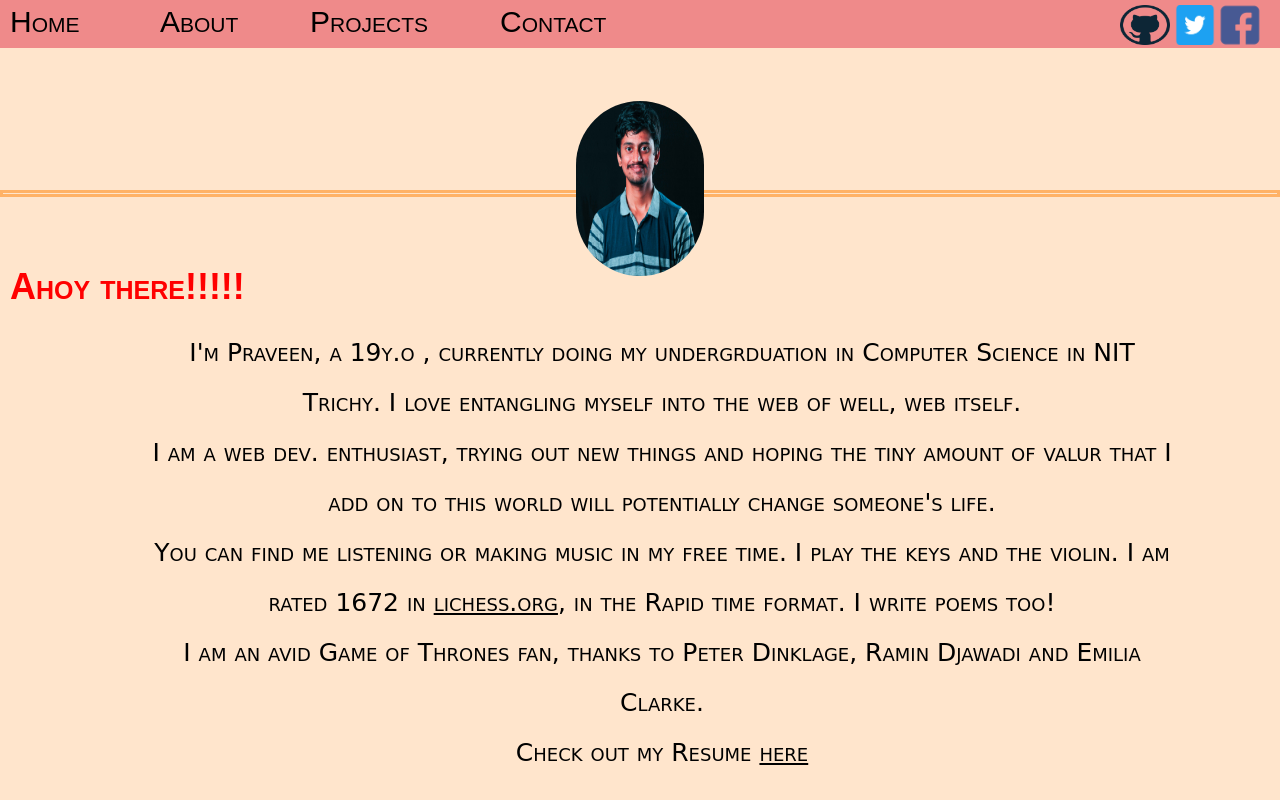
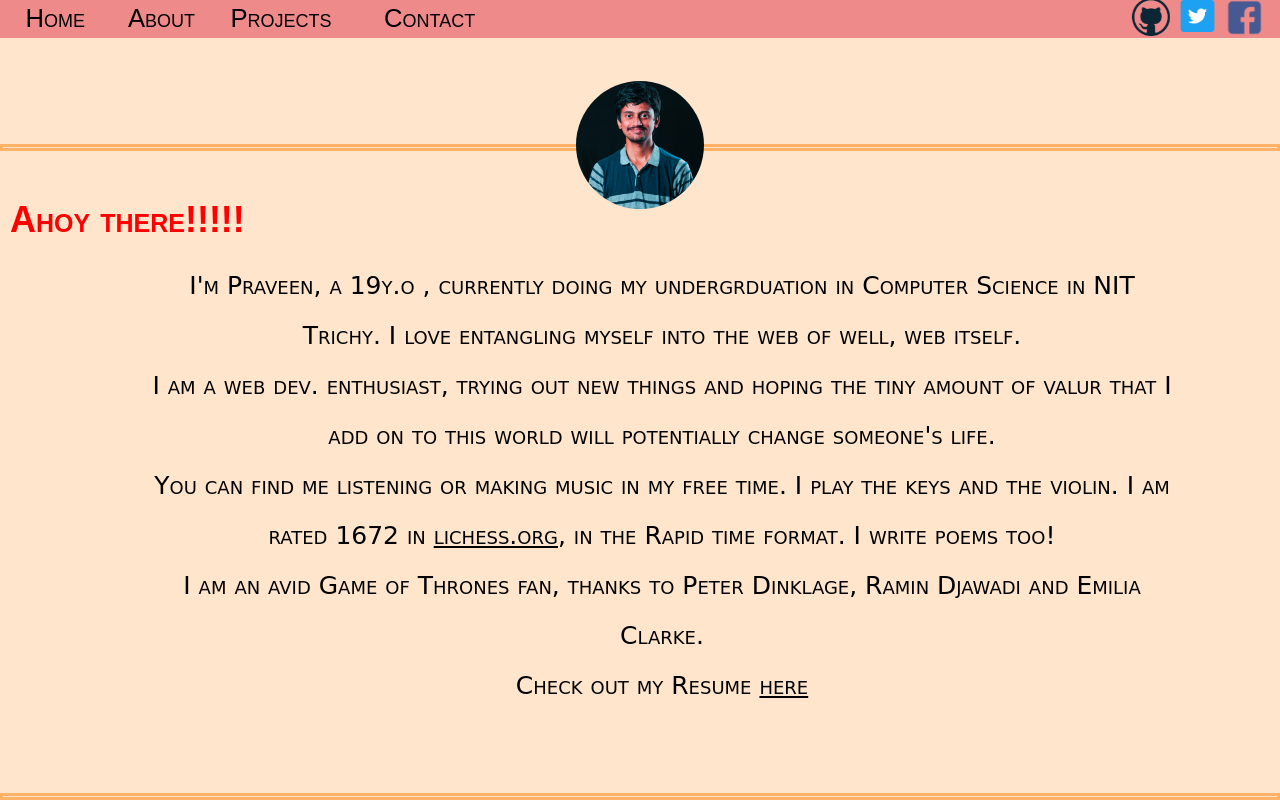
Before and after one commit to gigatesseract/gigatesseract.github.io, a plain HTML site: page index.html in a window 1280 px wide. Shown: the top 800 px of the page. Drawn offline with Linux system fonts and the light colour scheme.

Commit message:
alien box fix + WRD

```diff
--- a/index.html
+++ b/index.html
@@ -4,6 +4,7 @@
     <meta charset="utf-8">
     <!-- <link rel="stylesheet" href="https://cdnjs.cloudflare.com/ajax/libs/normalize/8.0.0/normalize.min.css"> -->
     <link rel="stylesheet" href="/styles.css">
+    <link rel="stylesheet" media="screen and (max-device-width: 900px) " href="/mobile.css">
     <title>Welcome!!</title>
   </head>
   <body id = "about">
@@ -36,14 +37,14 @@
     <li id = "bingo">Game, BINGO, purely C++.</li>
 
   </ul>
-<br><br><br><br><br><br>
-<hr / id = "contact">
+<br><br><br><br><br><br id = "contact">
+<hr />
 </div>
 <div class="contact">
-  <h3> You can reach me by.... </h3>
+  <h3> You can reach me on.... </h3>
   <a href="https://www.facebook.com/profile.php?id=100004667597877" target="_blank"><img class = "img" src = "/facebook-logo.png"> </a>
 
-  <a href = "#"><img class = "img1" src = "/Twitter-logo.png"></a>
+  <a href = "#"><img class = "img1" src = "/twitter-logo.png"></a>
   <a href="https://github.com/gigatesseract/" target="_blank"><img class = "img2" src = "/github-logo.png"> </a>
   <br><br>
   <hr />
--- /dev/null
+++ b/mobile.css
@@ -0,0 +1,9 @@
+.image{
+top: -40vw;
+left: 20vw;
+width: 55vw;
+height: 30vw;
+}
+body{
+
+}
--- a/styles.css
+++ b/styles.css
@@ -17,11 +17,13 @@ font-family: sans-serif;
 font-variant: small-caps;
 }
 .htext{
-  display: inline;
-  font-size: 30px;
+
+  font-size: 2vw;
+
   list-style: none;
   cursor: pointer;
   text-decoration: none;
+
 
 
 }
@@ -29,7 +31,7 @@ font-variant: small-caps;
   width: 100%;
   background-color: rgba(239, 138, 138, 0.85);
   position: fixed;
-  height: 6%;
+  height: 3vw;;
   margin: none;
   z-index: 1;
 }
@@ -37,32 +39,32 @@ font-variant: small-caps;
 .one{
 
 position: absolute;
-left: 10px;
-top: 5px;
+left: 2%;
+top: 10%;
 text-decoration: none;
 
 }
 .two{
 
-  position: fixed;
-  left: 160px;
-  top: 5px;
+  position: absolute;
+  left: 10%;
+  top: 10%;
 
 }
 .three{
 
-  position: fixed;
-  left: 310px;
-  top: 5px;
+  position: absolute;
+  left: 18%;
+  top: 10%;
 
 
 
 
 }
 .four{
-  left:500px;
-  position: fixed;
-  top: 5px;
+  left:30%;
+  position: absolute;
+  top: 10%;
 
 
 }
@@ -80,13 +82,15 @@ text-decoration: none;
 }
 .about{
   width: 100%;
-  height: 200px;
-  position:relative;
-  top: 100px;
+  height: 80%;
+  position: relative;
+  top: 5%;
 
 }
 .about {
   color: red;
+  top: 5em;
+
 
 }
 hr{
@@ -102,11 +106,11 @@ hr{
 }
 .about img{
   width: 10%;
-  height: 175px;
+  height: 80%;
   position: relative;
   left: 45%;
   bottom: 6px;
-  border-radius: 90px 90px 90px 90px;
+  border-radius: 80% 80% 80% 80%;
 }
 .about p{
   position: relative;
@@ -130,35 +134,49 @@ hr{
   color: black;
 }
 .projects{
-  position: relative;
-  top: 700px;
+
+position: relative;
+  top: 18vw;
+
 }
 .projects ul{
   width: 95%;
-  font-size: 50px;
+  font-size: 2.5vw;
   line-height: 150px;
   list-style: none;
   text-align: right;
+  position: relative;
+
+
+
+
+
 }
 .projects h3{
   text-align: center;
   font-size: 100px;
   display: block;
+
 }
 .about hr{
   position: relative;
-  top: 90px;
+  top: 5vw;
 }
 .image{
-  width: 500px;
-  height: 400px;
+  width: 28vw;
+  height: 22vw;
   position: absolute;
-  top: 350px;
-  left: 60px;
+  top: 3vw;
+  left: 12vw;
+}
+@media only screen and (max-width: 900px){
+  body  {
+        background-color: blue;
+    }
 }
 .contact{
   position: relative;
-  top: 800px;
+  top: 20vw;
   text-align: center;
   font-size: 100px;
   display: block;
@@ -166,30 +184,30 @@ hr{
 .img{
   width: 200px;
   height: 200px;
-  display: inline;
+  position: relative;
+
 
 }
 .img1{
   width: 160px;
   height: 130px;
-  position: relative;
+position: relative;
   bottom: 30px;
-  display: inline;
+
 }
 .imglink{
-  width: 60px;
-  height:60px;
+  width: 4vw;
+  height:4vw;
   position: fixed;
-  top: -5px;
+  top: -8px;
   right: 10px;
-  margin: 0 0 0 0;
-  padding: none;
+
 }
 .imglink2{
-  width: 50px;
-  height:40px;
+  width: 3.5vw;
+  height:2.5vw;
   position: fixed;
-  top: 5px;
+  top: 0.0125vw;
   right: 60px;
   margin: 0 0 0 0;
   padding: none;
@@ -202,15 +220,18 @@ hr{
   display: inline;
 }
 .imglink3{
-  width: 50px;
-  height:40px;
+  width: 3vw;
+  height:3vw;
   position: fixed;
-  top: 5px;
+  top: -2px;
   right:110px;
   margin: 0 0 0 0;
-  padding: none;
+
 }
 .header a{
   text-decoration: none;
   color: black;
 }
+.contact a{
+  text-decoration: none;
+}
```
